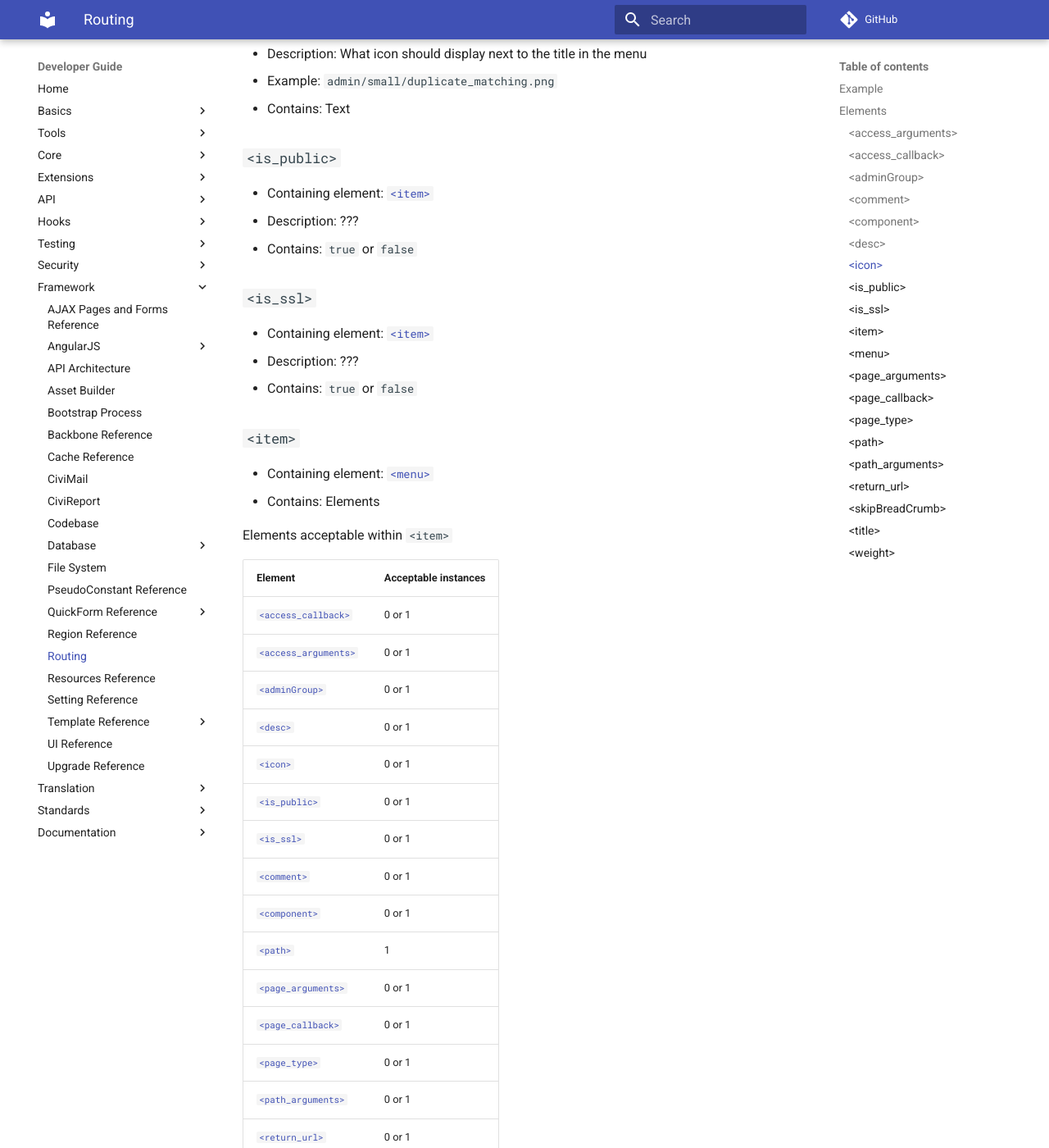
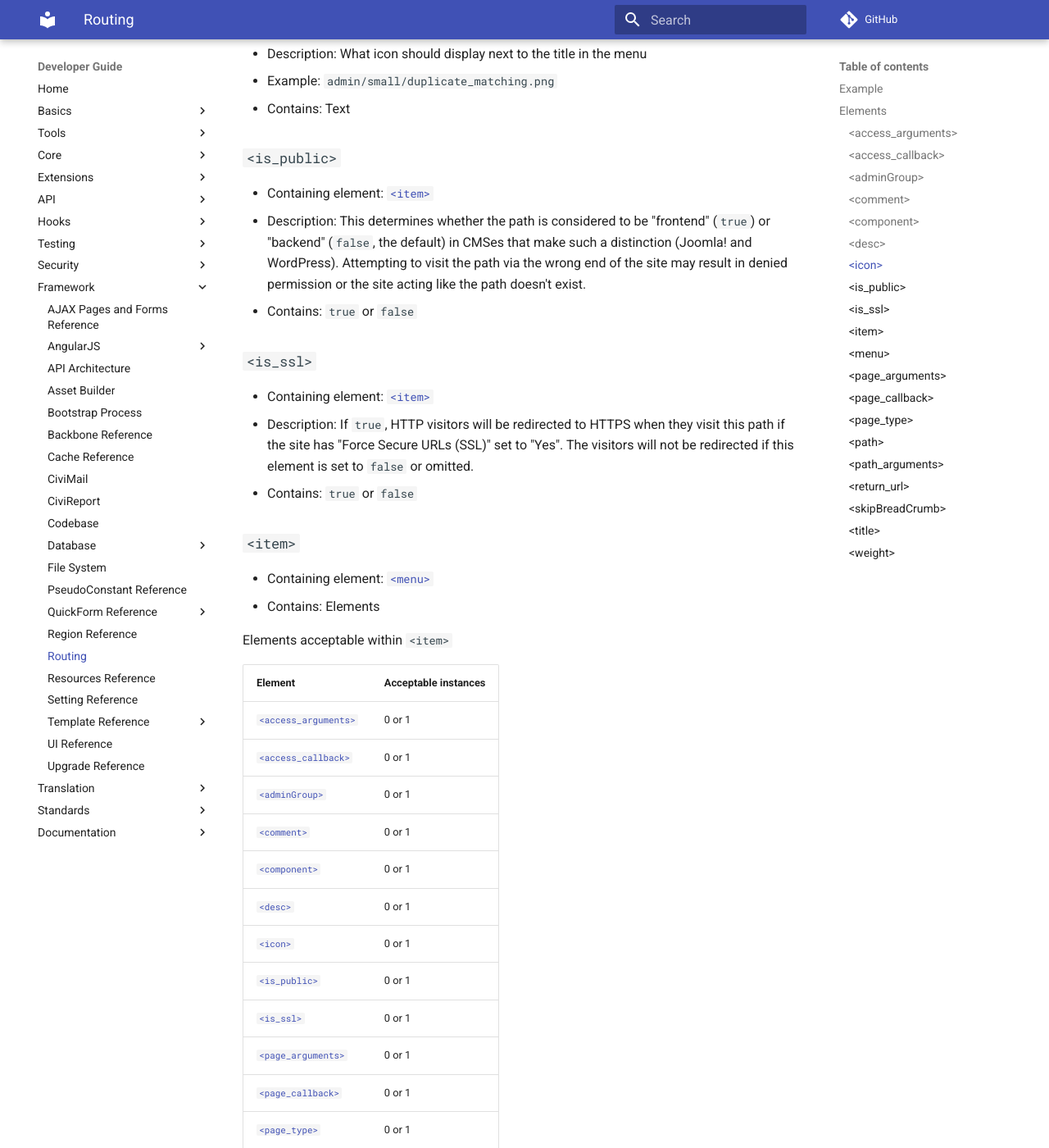
Before and after one commit to civicrm/civicrm-dev-docs, an MkDocs documentation site: the page built from docs/framework/routing.md, in a window 1280 px wide and 1400 px high, scrolled down 2552 px. Shown: the whole window at 82% size. Built offline with MkDocs 1.6.1 and Material for MkDocs 9.7.7, drawn with Linux system fonts in a browser that asks for light colours; comment, search, counter and statistics services are not loaded; old or Windows-style settings are respelled for this version of MkDocs.

Commit message:
Framework - Routing: Added descriptions for `is_public` and `is_ssl` elements

```diff
--- a/docs/framework/routing.md
+++ b/docs/framework/routing.md
@@ -91,13 +91,13 @@ The XML will contain a structure made up of the following elements.
 ### `<is_public>` {:#is_public}
 
 * Containing element: [`<item>`](#item)
-* Description: ???
+* Description: This determines whether the path is considered to be "frontend" (`true`) or "backend" (`false`, the default) in CMSes that make such a distinction (Joomla! and WordPress).  Attempting to visit the path via the wrong end of the site may result in denied permission or the site acting like the path doesn't exist.
 * Contains: `true` or `false`
 
 ### `<is_ssl>` {:#is_ssl}
 
 * Containing element: [`<item>`](#item)
-* Description: ???
+* Description: If `true`, HTTP visitors will be redirected to HTTPS when they visit this path if the site has "Force Secure URLs (SSL)" set to "Yes".  The visitors will not be redirected if this element is set to `false` or omitted.
 * Contains: `true` or `false`
 
 ### `<item>` {:#item}
@@ -109,19 +109,19 @@ Elements acceptable within `<item>`
 
 | Element | Acceptable instances |
 | -- | -- |
+| [`<access_arguments>`](#access_arguments) | 0 or 1 |
 | [`<access_callback>`](#access_callback) | 0 or 1 |
-| [`<access_arguments>`](#access_arguments) | 0 or 1 |
 | [`<adminGroup>`](#adminGroup) | 0 or 1 |
+| [`<comment>`](#comment) | 0 or 1 |
+| [`<component>`](#component) | 0 or 1 |
 | [`<desc>`](#desc) | 0 or 1 |
 | [`<icon>`](#icon) | 0 or 1 |
 | [`<is_public>`](#is_public) | 0 or 1 |
 | [`<is_ssl>`](#is_ssl) | 0 or 1 |
-| [`<comment>`](#comment) | 0 or 1 |
-| [`<component>`](#component) | 0 or 1 |
-| [`<path>`](#path) | 1 |
 | [`<page_arguments>`](#page_arguments) | 0 or 1 |
 | [`<page_callback>`](#page_callback) | 0 or 1 |
 | [`<page_type>`](#page_type) | 0 or 1 |
+| [`<path>`](#path) | 1 |
 | [`<path_arguments>`](#path_arguments) | 0 or 1 |
 | [`<return_url>`](#return_url) | 0 or 1 |
 | [`<skipBreadCrumb>`](#skipBreadCrumb) | 0 or 1 |
```
